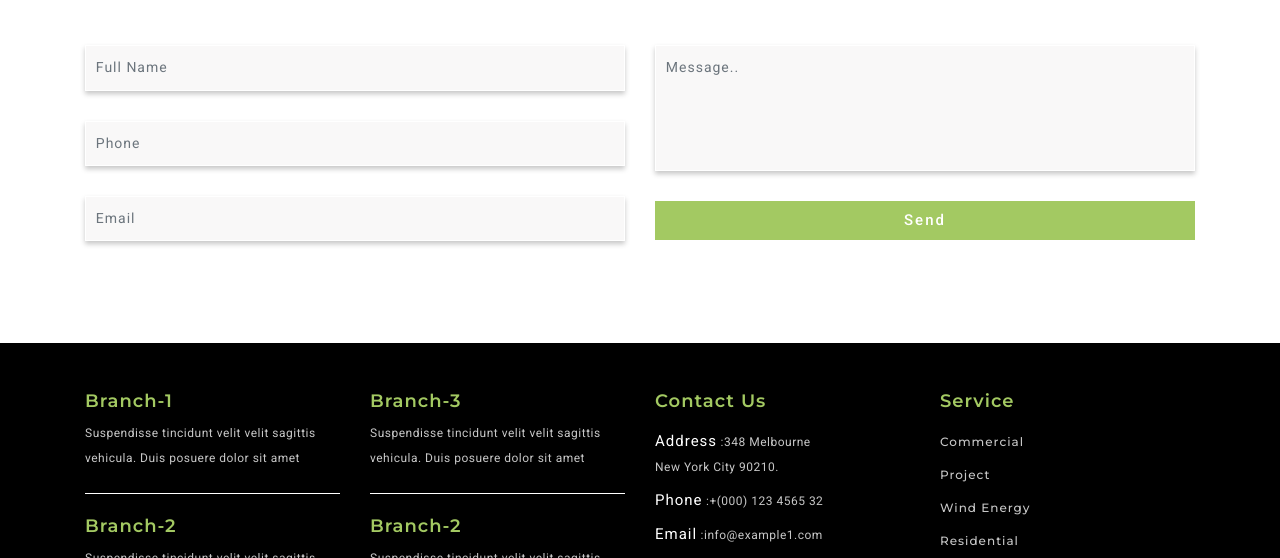
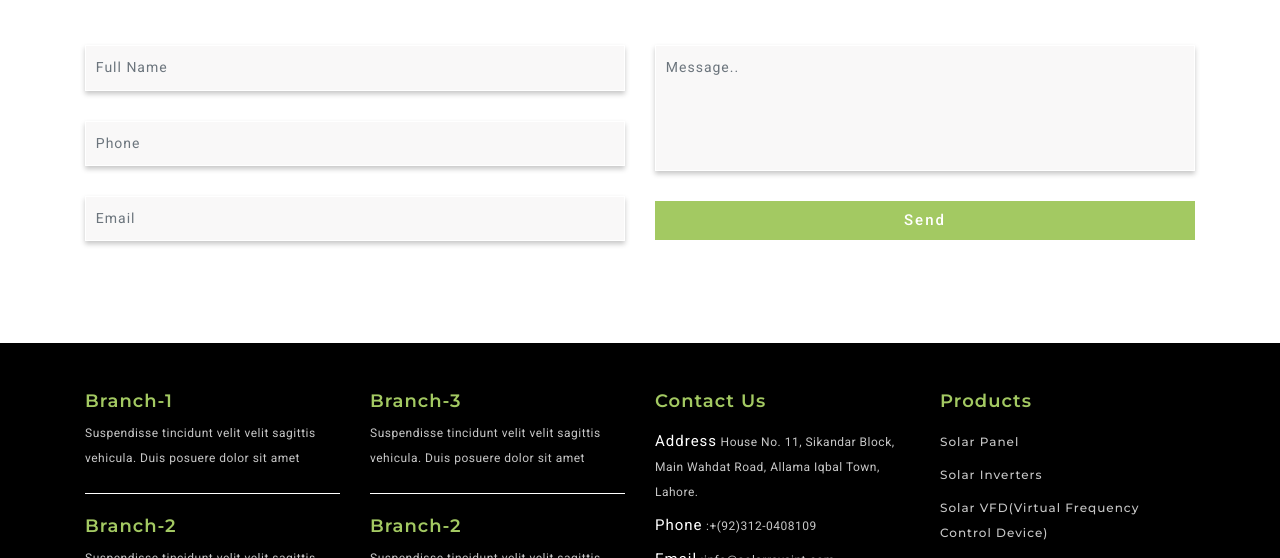
Before and after one commit to mohsinrazaq/SolarRaysInt, a plain HTML site: page index.html in a window 1280 px wide. Shown: the part 5698-6256 px from the top of the page. Drawn offline with Linux system fonts and the light colour scheme.

Commit message:
working on footer

```diff
--- a/index.html
+++ b/index.html
@@ -891,9 +891,9 @@
                 <div class="col-lg-3 col-md-6 col-sm-6 footer-bottom">
                     <h4> Contact Us</h4>
                     <div class="footer-top mt-3">
-                        <p><span>Address</span> :348 Melbourne<br>New York City 90210.</p>
-                        <p class="pt-2"> <span> Phone</span> :+(000) 123 4565 32</p>
-                        <p class="pt-2"><span>Email</span> :<a href="mailto:info@example.com">info@example1.com</a>
+                        <p><span>Address</span> House No. 11, Sikandar Block, Main Wahdat Road, Allama Iqbal Town, Lahore.</p>
+                        <p class="pt-2"> <span> Phone</span> :+(92)312-0408109</p>
+                        <p class="pt-2"><span>Email</span> :<a href="mailto:info@solarraysint.com">info@solarraysint.com</a>
                         </p>
                     </div>
                     <div class="social-icons mt-lg-3 mt-2">
@@ -904,12 +904,12 @@
                     </div>
                 </div>
                 <div class="col-lg-3 col-md-6 col-sm-6 footer-bottom">
-                    <h4> Service</h4>
+                    <h4> Products</h4>
                     <div class="footer-top mt-md-3 mt-3">
-                        <h6 class="pb-2">Commercial</h6>
-                        <h6 class="pb-2">Project</h6>
-                        <h6 class="pb-2">Wind Energy</h6>
-                        <h6>Residential</h6>
+                        <h6 class="pb-2">Solar Panel</h6>
+                        <h6 class="pb-2">Solar Inverters</h6>
+                        <h6 class="pb-2">Solar VFD(Virtual Frequency Control Device)</h6>
+                        <h6>Dry Batteries</h6>
                     </div>
                 </div>
             </div>
```
